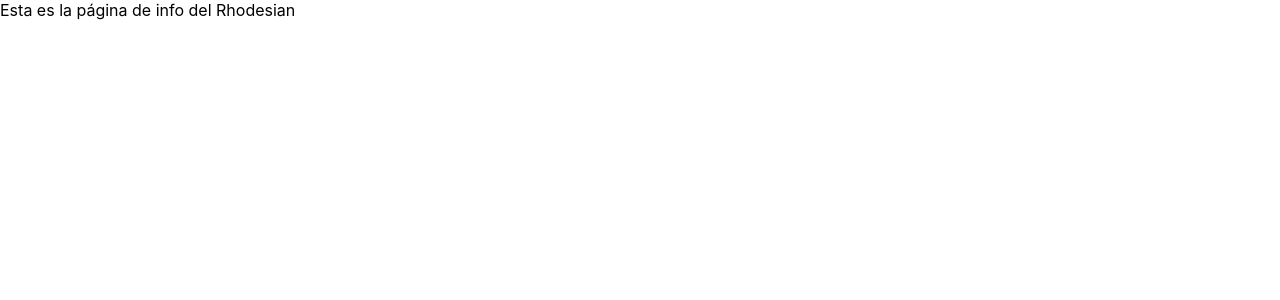
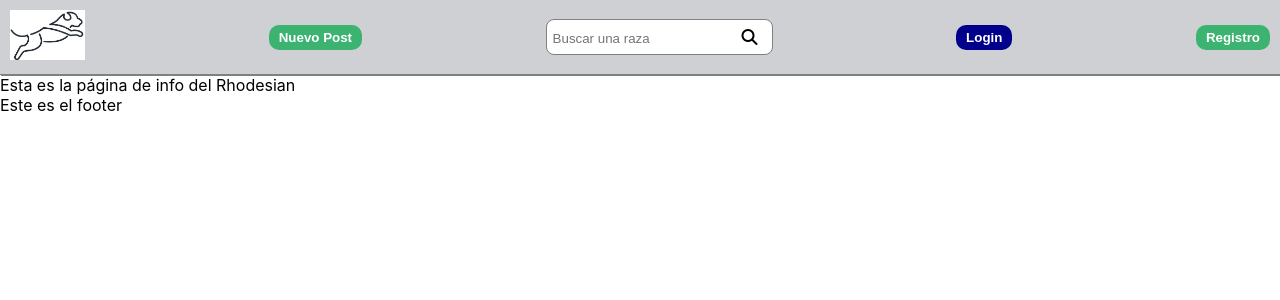
Before and after one commit to gerardo10d/EjHtmlCss, a React (Create React App) app: page /rhodesian in a window 1280 px wide. Shown: the top 300 px of the page. Built offline with nearby package versions, Linux system fonts and the light colour scheme.

Commit message:
crear componentes de header y footer

```diff
--- /dev/null
+++ b/src/components/Footer.jsx
@@ -0,0 +1,11 @@
+import React from 'react'
+
+const Footer = () => {
+  return (
+    <footer>
+        Este es el footer
+    </footer>
+  )
+}
+
+export default Footer
--- /dev/null
+++ b/src/components/Header.jsx
@@ -0,0 +1,32 @@
+import React from "react";
+import logo from "media/logoGrande.jpg";
+
+const Header = () => {
+  return (
+    <header>
+      <ul className="navbar">
+        <li>
+          <img src={logo} alt="logo" className="logo" />
+        </li>
+        <li>
+          <button className="button mainButton">Nuevo Post</button>
+        </li>
+        <li>
+          <div className="buscar">
+            <input placeholder="Buscar una raza" type="text" />
+            <i className="fa-solid fa-magnifying-glass button iconoBusqueda"></i>{" "}
+            {/* insertar ícono de lupa de fontawesome */}
+          </div>
+        </li>
+        <li>
+          <button className="button secondaryButton">Login</button>
+        </li>
+        <li>
+          <button className="button mainButton">Registro</button>
+        </li>
+      </ul>
+    </header>
+  );
+};
+
+export default Header;
--- a/src/pages/index.jsx
+++ b/src/pages/index.jsx
@@ -1,35 +1,14 @@
-import logo from "media/logoGrande.jpg";
 import borderCollie from "media/borderCollie.jpg";
 import rhodesian from "media/rhodesian.jpg";
 import CardRazasPerros from "components/CardRazasPerros";
+import Header from "components/Header";
+import Footer from "components/Footer";
 
 
 function Index() {
   return (
     <div>
-      <header>
-        <ul className="navbar">
-          <li>
-            <img src={logo} alt="logo" className="logo" />
-          </li>
-          <li>
-            <button className="button mainButton">Nuevo Post</button>
-          </li>
-          <li>
-            <div className="buscar">
-              <input placeholder="Buscar una raza" type="text" />
-              <i className="fa-solid fa-magnifying-glass button iconoBusqueda"></i>{" "}
-              {/* insertar ícono de lupa de fontawesome */}
-            </div>
-          </li>
-          <li>
-            <button className="button secondaryButton">Login</button>
-          </li>
-          <li>
-            <button className="button mainButton">Registro</button>
-          </li>
-        </ul>
-      </header>
+      <Header />
       <main>
         <section>
           <h1 className="tituloPagina">Razas de Perros</h1>
@@ -40,7 +19,7 @@
         </section>
         <section></section>
       </main>
-      <footer></footer>
+      <Footer />
     </div>
   );
 }
--- a/src/pages/rhodesian.jsx
+++ b/src/pages/rhodesian.jsx
@@ -1,6 +1,13 @@
+import Footer from "components/Footer";
+import Header from "components/Header";
+
 function RhodesianInfoPage() {
     return (
-        <div>Esta es la página de info del Rhodesian</div>
+        <div>
+            <Header/>
+            <div>Esta es la página de info del Rhodesian</div>
+            <Footer />
+        </div>
     )
 }
 
```
